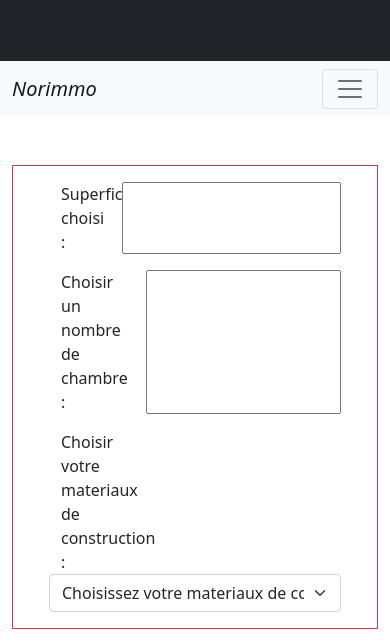
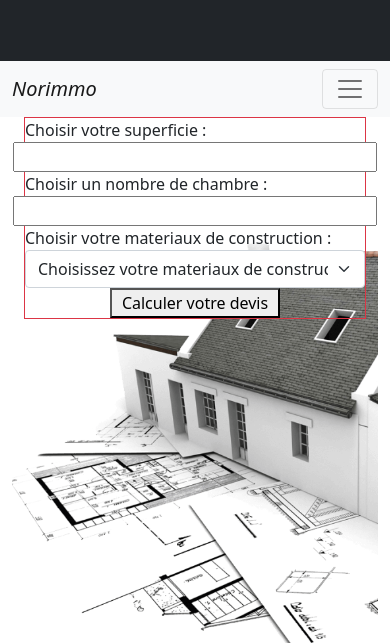
Before and after one commit to romainflly76/NorImmo, a website built with Parcel: page devis.html in a window 390 px wide. Shown: the part 201-844 px from the top of the page. Built offline with nearby package versions, Linux system fonts and the light colour scheme.

Commit message:
ajout background-image en cour de responsive design

```diff
--- a/css/main.css
+++ b/css/main.css
@@ -88,7 +88,12 @@ textarea {
    ========================================================================== */
 
 
-
+.backgroundImg {
+  background-image: url(../img/house-architectural-plan.png);
+  background-size: cover;
+  background-repeat: no-repeat;
+  height: 80vh;
+}
 
 
 
--- a/devis.html
+++ b/devis.html
@@ -3,7 +3,7 @@
 
 <head>
   <meta charset="utf-8">
-  <title>NorImmo</title>
+  <title>NorImmo - Devis</title>
   <meta name="description" content="Projet API DOM">
   <meta name="viewport" content="width=device-width, initial-scale=1">
 
@@ -68,33 +68,42 @@
   </nav>
 
 
+  <main class="container-fluid my-lg-5 ">
+    <section class="container backgroundImg">
+      <div class="border border-danger col-12">
 
-  <main class="container my-5">
-    <section class="border border-danger col-12">
-      <form action="devis.html" class="mx-5 my-3">
-        <div class="row mb-3">
-          <label class="col-3" for="superficie">Superficie choisi :</label>
-          <input class="col-9" type="number" name="superficie" id="superficie">
+        <form action="devis.html" class="mx-lg-5 my-lg-3">
+
+          <div class="row mb-lg-5 space-between-sm">
+            <label class="col-sm-12 mx-sm-2 col-lg-4" for="superficie">Choisir votre superficie :</label>
+            <input class="col-sm-12 mx-sm-2 col-lg-4" type="number" name="superficie" id="superficie">
           </div>
-        <div class="row mb-3">
-          <label class="col-4" for="roomsnumber">Choisir un nombre de chambre :</label>
-          <input class="col-8" type="number" name="roomsnumber" id="roomsnumber">
+
+          <div class="row mb-lg-5">
+            <label class="col-sm-12 mx-sm-2 col-lg-4" for="roomsnumber">Choisir un nombre de chambre :</label>
+            <input class="col-sm-12 mx-sm-2 col-lg-4" type="number" name="roomsnumber" id="roomsnumber">
           </div>
-        <div class="row mb-3">
-          <label class="col-4" for="material">Choisir votre materiaux de construction :</label>
+
+          <div class="row mb-lg-5">
+            <label class="col-sm-12 mx-sm-2 col-lg-4" for="material">Choisir votre materiaux de construction :</label>
+            <div class="col-sm-12 mx-sm-2 col-lg-4">
               <select class="form-select" aria-label="Default select example">
                 <option selected>Choisissez votre materiaux de construction</option>
                 <option value="1">Bois</option>
                 <option value="2">Parpaings</option>
                 <option value="3">Briques</option>
+              </select>
             </div>
-        </select>
+          </div>
+
+          <button class="offset-3 col-6" type="submit">Calculer votre devis</button>
         </form>
+
+      </div>
     </section>
-
   </main>
 
-  <footer class="bg-dark text-white py-5">
+  <footer class="bg-dark text-white py-lg-5 py-sm-2">
     <section class="container">
       <h1 class="display-1" id="mainTitle">Nor <span class="text-danger">Immo</span></h1>
       <p class="lead">Lorem ipsum dolor sit amet, consectetur adipisicing elit. Labore esse tenetur officiis nostrum cum
```
Also changed, not shown: img/house-architectural-plan.png (added). Lines whose indentation alone changed are shown as unchanged.
